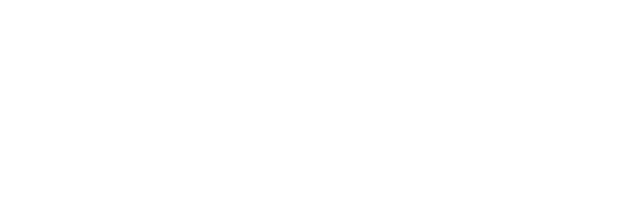
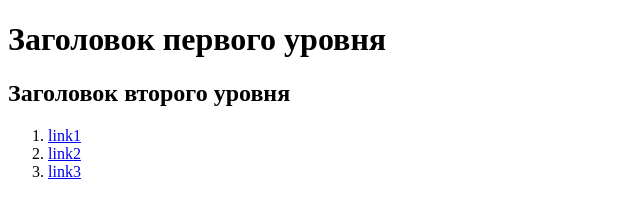
Before and after one commit to Doc42tor/Tenzor_project, a website: page src/index.html in a window 1280 px wide. Shown: the whole page, without its empty margins (0-640 px from the left). Drawn offline with Linux system fonts and the light colour scheme.

Commit message:
Задание по HTML

```diff
--- a/src/index.html
+++ b/src/index.html
@@ -3,5 +3,25 @@
     <head>
         <title>HTML</title>
     </head>
-    <body></body>
+    <body>
+        <h1> Заголовок первого уровня </h1>
+        <h2> Заголовок второго уровня </h2>
+        <ol>
+            <li>
+                <a href="https://n.sbis.ru/d0149634-4c4f-41fd-a732-54210b944326/news">
+                    link1
+                </a>
+            </li>
+            <li>
+                <a href="https://new-edu.tensor.ru/course/view.php?id=157">
+                    link2
+                </a>
+            </li>
+            <li>
+                <a href="https://github.com/Doc42tor/Tenzor_project">
+                    link3
+                </a>
+            </li>
+        </ul>
+    </body>
 </html>
```
Also changed, not shown: 1 other file.
